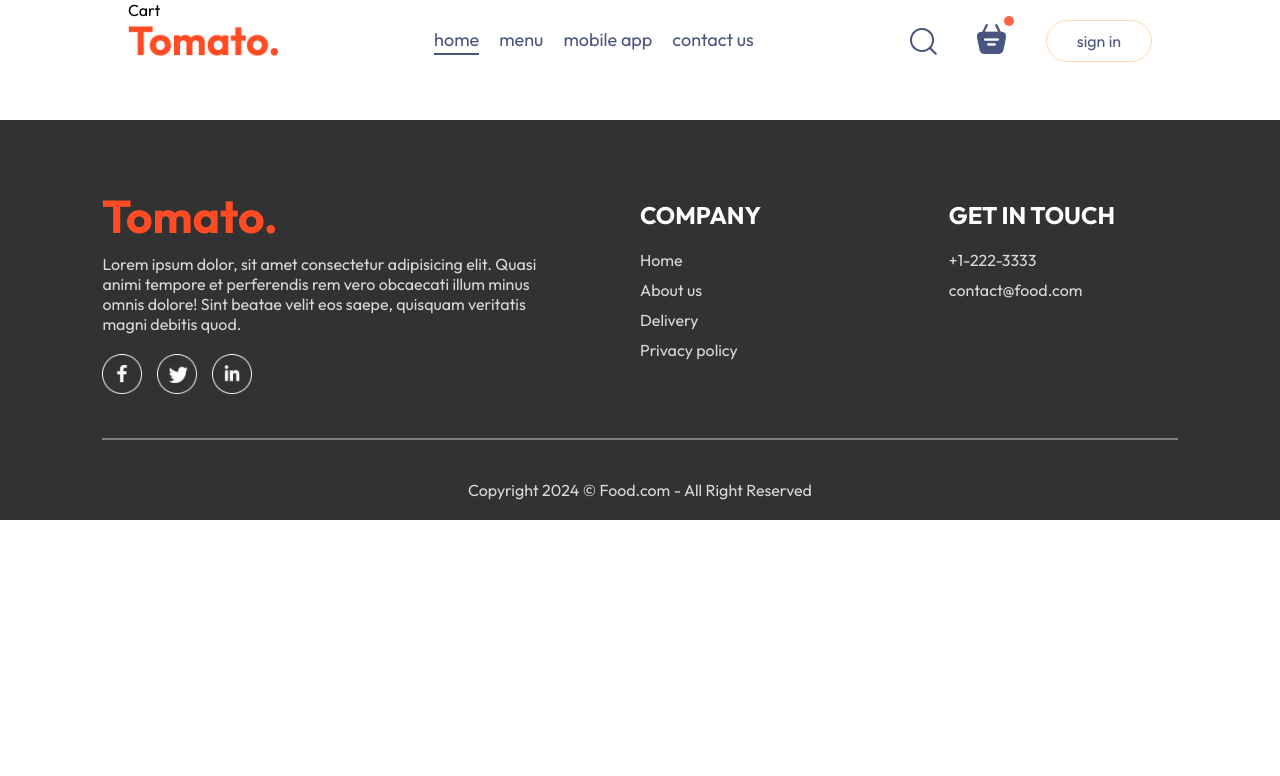
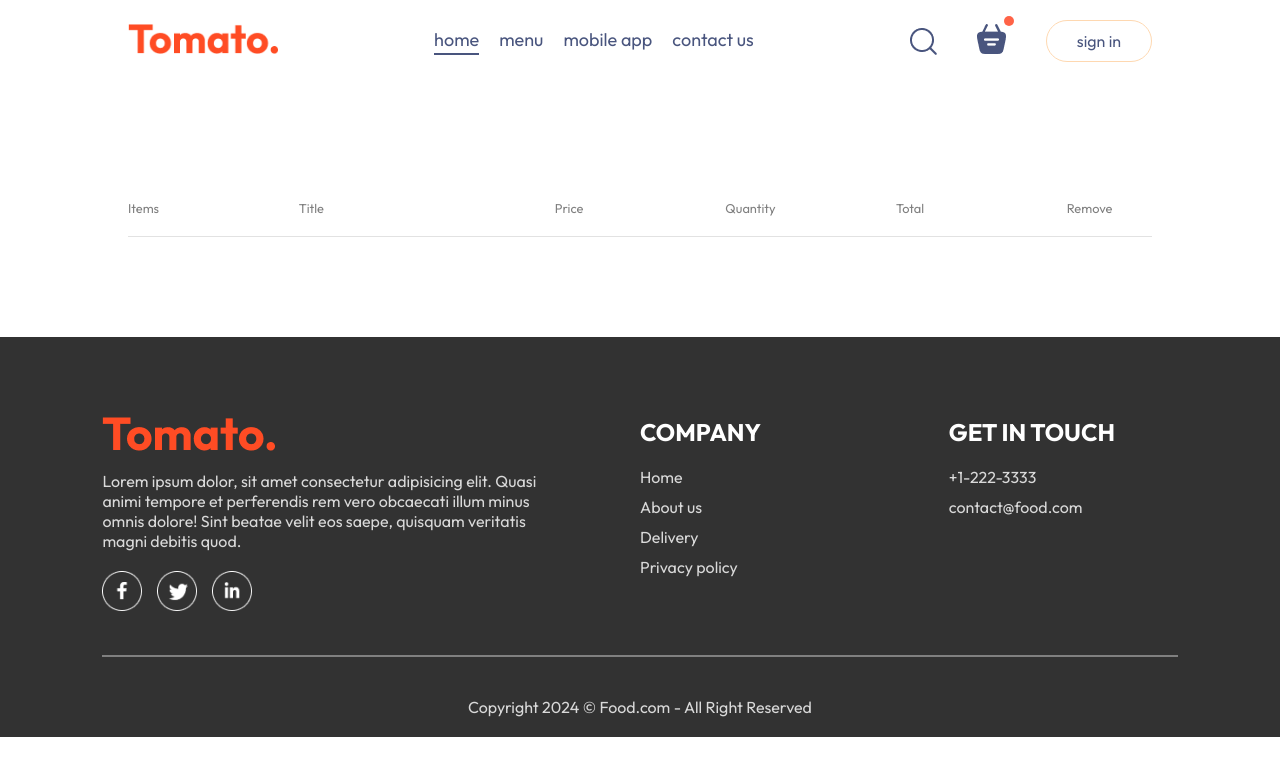
Before and after one commit to PhoebeHuHu/food-ordering-page, a React (Vite) app in the folder frontend/: page /cart in a window 1280 px wide. Shown: the top 776 px of the page. Built offline with nearby package versions, Linux system fonts and the light colour scheme.

Commit message:
page: add cart page feat: show cart items, remove cart items, count price for items

```diff
--- a/frontend/src/components/Navbar/Navbar.jsx
+++ b/frontend/src/components/Navbar/Navbar.jsx
@@ -28,7 +28,7 @@ const Navbar = ({ setShowLogin }) => {
         <div className={`navbar ${sticky ? 'nav-bg' : ''}`}>
             <div className='container'>
                 <img src={assets.menu_icon} alt="" className='menu-icon' onClick={toggleMenu} />
-                <img src={assets.logo} alt="" className="logo" />
+                <Link to='/'><img src={assets.logo} alt="" className="logo" /></Link>
                 <ul className={`navbar-menu ${mobileMenu ? '' : 'hide-mobile-menu'}`}>
                     {NAV_ITEMS.map(item => (
                         item.key === 'home' ? (
@@ -55,7 +55,7 @@ const Navbar = ({ setShowLogin }) => {
                 <div className='navbar-account'>
                     <img src={assets.search_icon} alt="search bar icon" />
                     <div className="navbar-basket">
-                        <img src={assets.basket_icon} alt="basket icon" />
+                        <Link to='/cart'><img src={assets.basket_icon} alt="basket icon" /></Link>
                         <div className="dot"></div>
                     </div>
                     <button onClick={() => setShowLogin(true)}>sign in</button>
--- a/frontend/src/pages/Cart/Cart.jsx
+++ b/frontend/src/pages/Cart/Cart.jsx
@@ -1,8 +1,46 @@
-import React from 'react'
+import React, { useContext } from 'react'
 import './cart.css'
+import { StoreContext } from '../../context/StoreContext'
+import { assets } from '../../assets/assets';
 const Cart = () => {
+
+    const { cartItems, food_list, removeFromCart } = useContext(StoreContext);
+    const CART_ITEMS = [
+        { title: 'Items' }
+    ]
     return (
-        <div>Cart</div>
+        <div className='cart'>
+            <div className="cart-items">
+                <div className="cart-items-title">
+                    <p>Items</p>
+                    <p>Title</p>
+                    <p>Price</p>
+                    <p>Quantity</p>
+                    <p>Total</p>
+                    <p>Remove</p>
+                </div>
+                <br />
+                <hr />
+                {food_list.map((item, index) => {
+                    if (cartItems[item._id] > 0) {
+                        return (
+                            <>
+                                <div className='cart-items-title cart-items-item' key={index}>
+                                    <img src={item.image} alt="" />
+                                    <p>{item.name}</p>
+                                    <p>${item.price}</p>
+                                    <p>{cartItems[item._id]}</p>
+                                    <p>${item.price * cartItems[item._id]}</p>
+                                    <img src={assets.cross_icon} alt="remove icon" className="remove-icon" onClick={() => removeFromCart(item._id)} />
+                                </div>
+
+                                <hr />
+                            </>
+                        )
+                    }
+                })}
+            </div>
+        </div>
     )
 }
 
--- a/frontend/src/pages/Cart/cart.css
+++ b/frontend/src/pages/Cart/cart.css
@@ -0,0 +1,32 @@
+.cart {
+    margin-top: 200px;
+}
+
+.cart-items-title {
+    display: grid;
+    grid-template-columns: 1fr 1.5fr 1fr 1fr 1fr 0.5fr;
+    align-items: center;
+    color: gray;
+    font-size: max(1vw, 12px);
+}
+
+.cart-items-item {
+
+    margin: 10px 0;
+    color: #000;
+}
+
+.cart-items-item img {
+    width: 50%;
+}
+
+.cart hr {
+    height: 1px;
+    background-color: var(--color-highlight-grey);
+    border: none;
+}
+
+.cart-items-item .remove-icon {
+    width: 16px;
+    cursor: pointer;
+}
```
